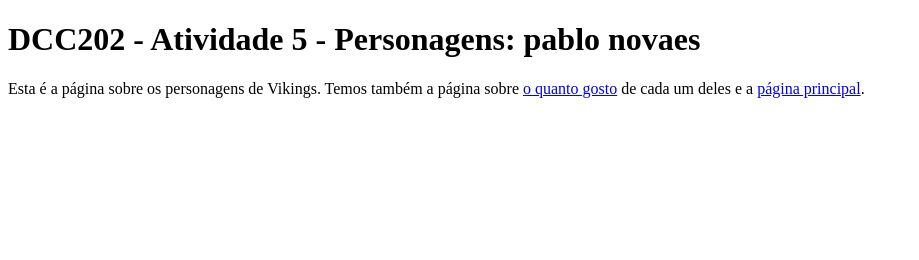
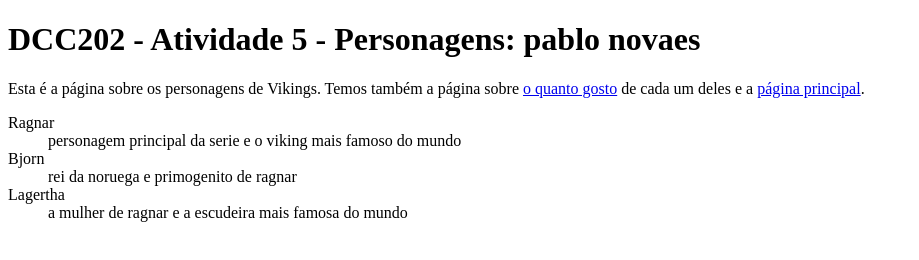
Before and after one commit to ufjf-dcc202/ufjf-dcc202-2023-3-b-atv5-BAL0F0, a website: page personagens.html in a window 1280 px wide. Shown: the whole page, without its empty margins (0-919 px from the left). Drawn offline with Linux system fonts and the light colour scheme.

Commit message:
criei a lista com as divs dos termos personagens e dos dados de cada um

```diff
--- a/personagens.html
+++ b/personagens.html
@@ -9,6 +9,20 @@
     <main>
         <h1>DCC202 - Atividade 5 - Personagens: pablo novaes</h1>
         <p>Esta é a página sobre os personagens de Vikings. Temos também a página sobre <a href="preferencias.html">o quanto gosto</a> de cada um deles e a <a href="index.html">página principal</a>.</p>
+        <dl>
+            <div>
+                <dt>Ragnar</dt>
+                <dd>personagem principal da serie e o viking mais famoso do mundo</dd>
+            </div>
+            <div>
+                <dt>Bjorn</dt>
+                <dd>rei da noruega e primogenito de ragnar</dd>
+            </div>
+            <div>
+                <dt>Lagertha</dt>
+                <dd>a mulher de ragnar e a escudeira mais famosa do mundo</dd>
+            </div>
+        </dl>
         </main>
     </body>
         </html>
```
